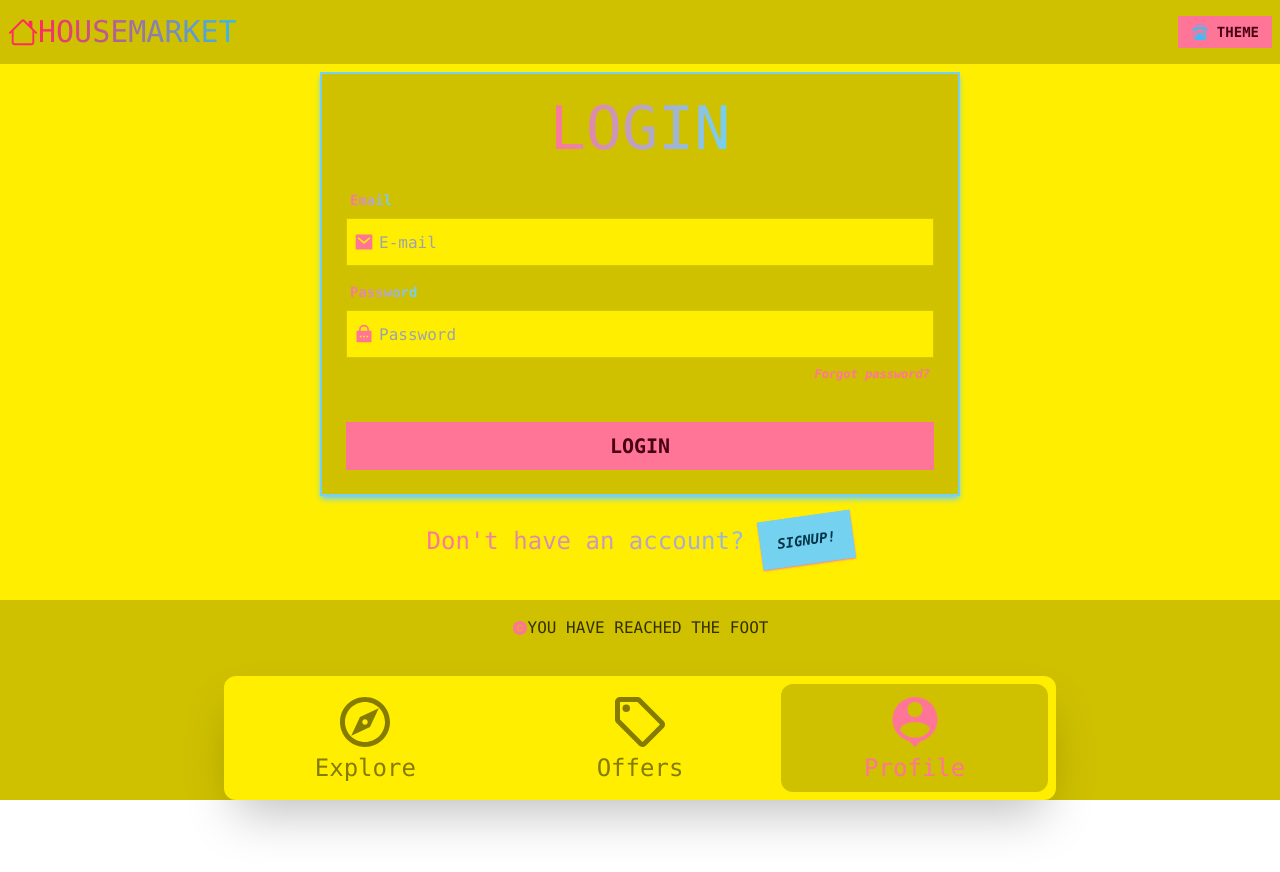
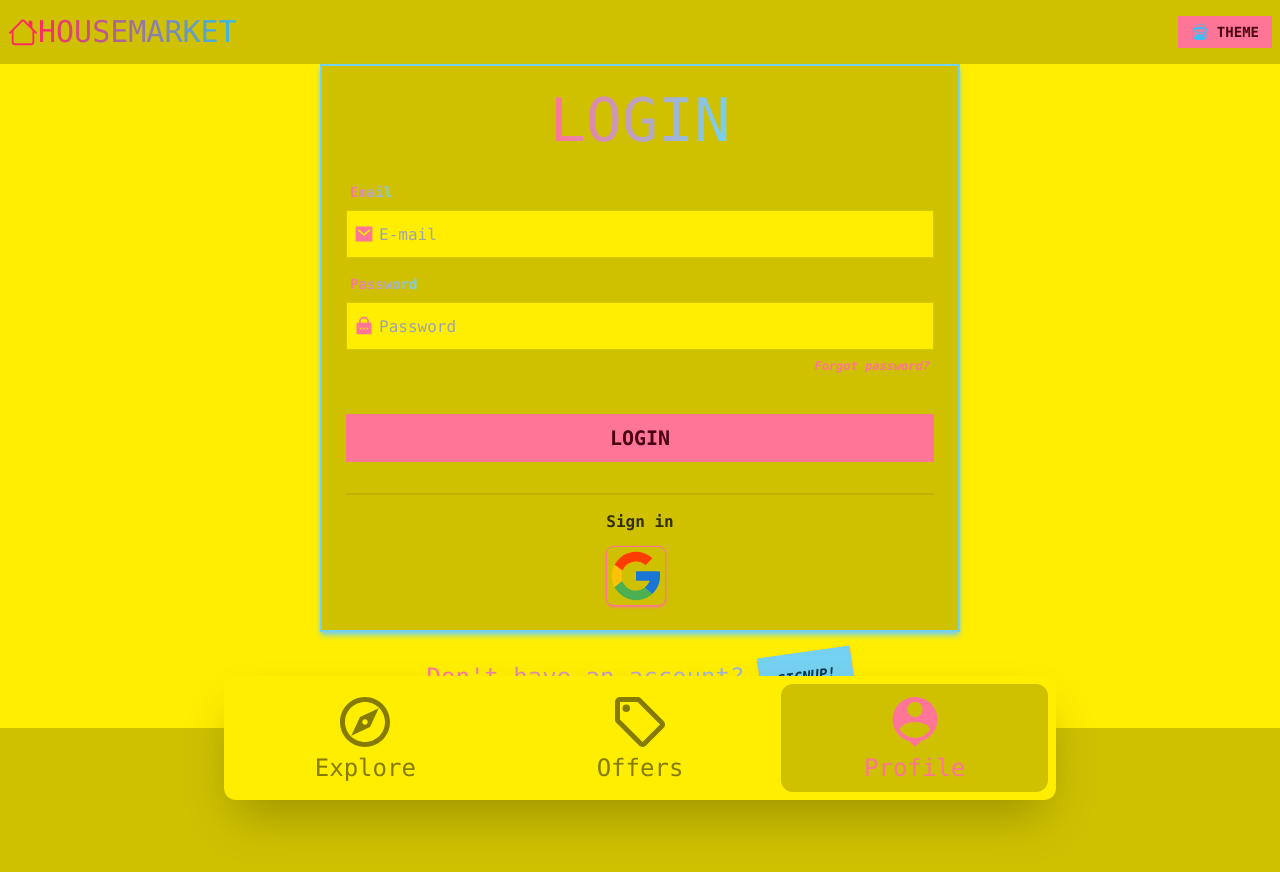
Before and after one commit to alvolex/HouseMarketApp, a React (Create React App) app: page /sign-in in a window 1280 px wide. Shown: the top 872 px of the page. Before the commit the page ends 800 px from the top, so only its background shows below. Built offline with nearby package versions, Linux system fonts and the light colour scheme.

Commit message:
Added alternative sign up/in with google oauth & added a signin/up button || Small styling changes in other components

```diff
--- /dev/null
+++ b/src/Components/Oauth.jsx
@@ -0,0 +1,48 @@
+import React from 'react';
+import {FcGoogle} from "react-icons/fc";
+import {getAuth, signInWithPopup, GoogleAuthProvider} from "firebase/auth";
+import {useLocation, useNavigate} from "react-router-dom";
+import {doc, setDoc, getDoc, serverTimestamp} from "firebase/firestore";
+import {toast} from "react-toastify";
+import {db} from "../firebase.config";
+
+const Oauth = () => {
+    const navigate = useNavigate();
+    const location = useLocation();
+
+    const onGoogleClick = async () => {
+        try {
+            const auth = getAuth();
+            const provider = new GoogleAuthProvider();
+            const result = await signInWithPopup(auth, provider);
+
+            const {user} = result;
+
+            const userRef = doc(db, "users", user.uid);
+            const userDoc = await getDoc(userRef);
+
+            //Save user in database if they do not exists
+            if (!userDoc.exists) {
+                await setDoc(userRef, {
+                    name: user.displayName,
+                    email: user.email,
+                    timestamp: serverTimestamp(),
+                });
+            }
+
+            navigate("/");
+        } catch (error) {
+            toast.error('Something went wrong, please try again.');
+        }
+    }
+
+    return (
+        <div>
+            <p className={"text-center font-semibold mb-3"}>Sign {location.pathname === "/sign-up" ? 'up' : 'in'} </p>
+            <FcGoogle onClick={onGoogleClick}
+                      className="text-6xl text-primary border border-solid rounded-lg border-primary hover:bg-primary  hover:cursor-pointer hover:shadow-md hover:shadow-primary shadow shadow-primary"/>
+        </div>
+    )
+};
+
+export default Oauth;
--- a/src/Components/Spinner.jsx
+++ b/src/Components/Spinner.jsx
@@ -2,7 +2,7 @@ import React from 'react';
 
 function Spinner() {
     return (
-        <svg role="status" className="mx-auto w-12 h-12  text-gray-200 animate-spin dark:text-gray-600 fill-blue-600" viewBox="0 0 100 101" fill="none"
+        <svg role="status" className="mx-auto w-12 h-12  text-primary animate-spin fill-secondary" viewBox="0 0 100 101" fill="none"
              xmlns="http://www.w3.org/2000/svg">
             <path
                 d="M100 50.5908C100 78.2051 77.6142 100.591 50 100.591C22.3858 100.591 0 78.2051 0 50.5908C0 22.9766 22.3858 0.59082 50 0.59082C77.6142 0.59082 100 22.9766 100 50.5908ZM9.08144 50.5908C9.08144 73.1895 27.4013 91.5094 50 91.5094C72.5987 91.5094 90.9186 73.1895 90.9186 50.5908C90.9186 27.9921 72.5987 9.67226 50 9.67226C27.4013 9.67226 9.08144 27.9921 9.08144 50.5908Z"
--- a/src/Pages/ForgotPassword.jsx
+++ b/src/Pages/ForgotPassword.jsx
@@ -1,12 +1,11 @@
 import React, {useState} from 'react';
-import {RiLockPasswordFill, RiMailFill} from "react-icons/ri";
+import {RiMailFill} from "react-icons/ri";
 import {validateEmail} from "../Helpers/EmailValidation";
 import {Link} from "react-router-dom";
 import {toast} from "react-toastify";
 import {getAuth, sendPasswordResetEmail} from "firebase/auth";
 
 function ForgotPassword() {
-    const auth = getAuth();
     const [validEmail, setValidEmail] = useState(true);
 
     const [formData, setFormData] = useState({
@@ -18,8 +17,9 @@ function ForgotPassword() {
     const resetPassword = async (e) => {
         e.preventDefault();
         try{
+            const auth = getAuth();
             await sendPasswordResetEmail(auth, email);
-            toast.success('Password reset email sent.');
+            toast.success('Password reset email sent. Check your spam folder if you do not see it in your inbox.');
 
         } catch(error){
             toast.error("The specified email address is not registered.");
--- a/src/Pages/Profile.jsx
+++ b/src/Pages/Profile.jsx
@@ -89,7 +89,7 @@ function Profile() {
                         Welcome, <span className={"whitespace-nowrap"}>{formatName()}</span>
                     </h1>
                 </div>
-                <button type={"button"} onClick={onLogout} className={"btn btn-primary mx-auto sm:w-fit w-full max-w-[50%] sm:ml-10"}>Sign out
+                <button type={"button"} onClick={onLogout} className={"btn btn-primary mx-auto sm:w-fit w-full max-w-[50%] sm:ml-10 "}>Sign out
                 </button>
             </div>
 
--- a/src/Pages/SignIn.jsx
+++ b/src/Pages/SignIn.jsx
@@ -6,6 +6,8 @@ import {validateEmail} from "../Helpers/EmailValidation";
 import {getAuth, signInWithEmailAndPassword} from "firebase/auth";
 import {db} from "../firebase.config";
 import {toast} from "react-toastify";
+import {FcGoogle} from "react-icons/fc";
+import Oauth from "../Components/Oauth";
 
 function SignIn() {
     const navigate = useNavigate();
@@ -20,13 +22,13 @@ function SignIn() {
 
     const login = async (e) => {
         e.preventDefault();
-        try{
+        try {
             const auth = getAuth();
             const userCredential = await signInWithEmailAndPassword(auth, email, password);
             const user = userCredential.user;
 
             navigate("/");
-        } catch(error){
+        } catch (error) {
             toast.error('Invalid email or password');
         }
     }
@@ -37,11 +39,11 @@ function SignIn() {
                 <h1 className={"mx-auto text-6xl pb-6 bg-gradient-to-r from-primary to-secondary bg-clip-text text-transparent mt-6"}>LOGIN</h1>
 
                 <form>
-
                     <div className="card-body px-6 pb-6 pt-0">
                         <div className="form-control">
                             <label className="label font-bold">
-                            <span className="label-text bg-gradient-to-r from-primary to-secondary bg-clip-text text-transparent">Email</span>
+                                <span
+                                    className="label-text bg-gradient-to-r from-primary to-secondary bg-clip-text text-transparent">Email</span>
                             </label>
                             <div className={"relative flex justify-end items-center"}>
                                 <RiMailFill className={"absolute left-0 ml-2 text-xl text-primary"}/>
@@ -61,11 +63,13 @@ function SignIn() {
                         </div>
                         <div className="form-control">
                             <label className="label font-bold">
-                            <span className="label-text bg-gradient-to-r from-primary to-secondary bg-clip-text text-transparent">Password</span>
+                                <span
+                                    className="label-text bg-gradient-to-r from-primary to-secondary bg-clip-text text-transparent">Password</span>
                             </label>
                             <div className={"relative flex justify-end items-center"}>
                                 <RiLockPasswordFill className={"absolute left-0 ml-2 text-xl text-primary"}/>
-                            <input value={password} onChange={(e) => setFormData({email: email, password: e.target.value})} type="password" placeholder="Password" className="pl-8 input input-bordered w-full"/>
+                                <input value={password} onChange={(e) => setFormData({email: email, password: e.target.value})} type="password"
+                                       placeholder="Password" className="pl-8 input input-bordered w-full"/>
                             </div>
                             <label className="label justify-end">
                                 <Link to={"/forgot-password"} className="label-text-alt link link-hover text-primary font-bold italic">Forgot
@@ -75,12 +79,26 @@ function SignIn() {
                         <div className="form-control mt-6">
                             <button className="btn btn-primary font-bold text-xl" onClick={login}>Login</button>
                         </div>
+
+                        {/*Divider*/}
+                        <div className="divider mb-0"></div>
+
+                        {/*Social Login*/}
+                        <div className="form-control">
+                            <div className="flex justify-center">
+                                <div className="flex items-center">
+                                    <Oauth />
+                                </div>
+                            </div>
+                        </div>
                     </div>
                 </form>
             </div>
 
-            <h1 className={"mx-auto text-2xl py-6 bg-gradient-to-r from-primary to-secondary bg-clip-text text-transparent text-center"}>Don't have an account?
-                <Link to={"/sign-up"} className={"origin-center -rotate-[8deg] hover:rotate-[0deg] italic btn btn-secondary hover:cursor-pointer relative bottom-1  ml-4 shadow-sm shadow-primary hover:shadow-none"}>Signup!</Link>
+            <h1 className={"mx-auto text-2xl py-6 bg-gradient-to-r from-primary to-secondary bg-clip-text text-transparent text-center"}>Don't
+                have an account?
+                <Link to={"/sign-up"}
+                      className={"origin-center -rotate-[8deg] hover:rotate-[0deg] italic btn btn-secondary hover:cursor-pointer relative bottom-1  ml-4 shadow-sm shadow-primary hover:shadow-none"}>Signup!</Link>
             </h1>
         </div>
     );
--- a/src/Pages/SignUp.jsx
+++ b/src/Pages/SignUp.jsx
@@ -7,6 +7,8 @@ import {setDoc, doc, serverTimestamp} from 'firebase/firestore'
 
 import {db} from "../firebase.config";
 import {toast} from "react-toastify";
+import Oauth from "../Components/Oauth";
+import {FcGoogle} from "react-icons/fc";
 
 function SignUp() {
     const navigate = useNavigate();
@@ -96,6 +98,16 @@ function SignUp() {
                         <div className="form-control mt-6">
                             <button className="btn btn-primary font-bold text-xl" onClick={signUp}>Sign up!</button>
                         </div>
+                        {/*Divider*/}
+                        <div className="divider mb-0"></div>
+                        {/*Social Login*/}
+                        <div className="form-control ">
+                            <div className="flex justify-center">
+                                <div className="flex items-center">
+                                    <Oauth />
+                                </div>
+                            </div>
+                        </div>
                     </div>
                 </form>
             </div>
```
Lines whose indentation alone changed are shown as unchanged.
